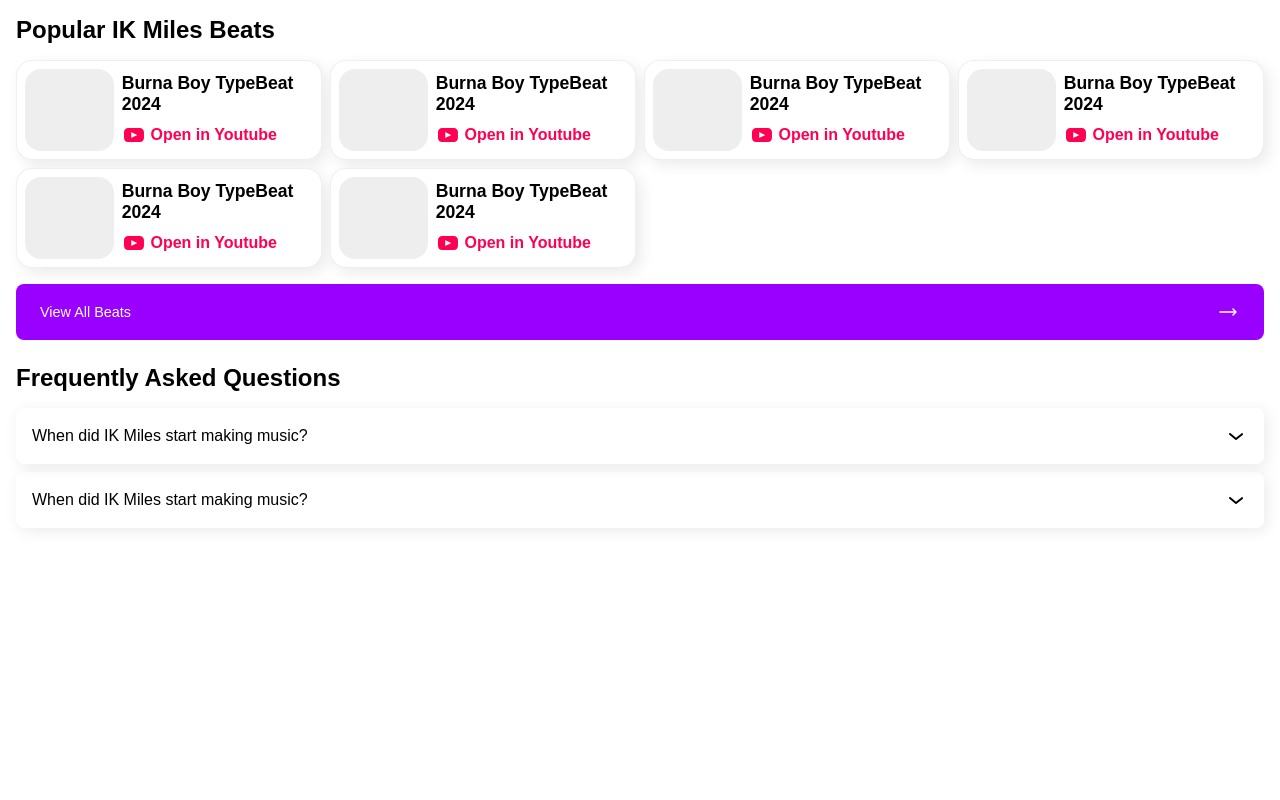
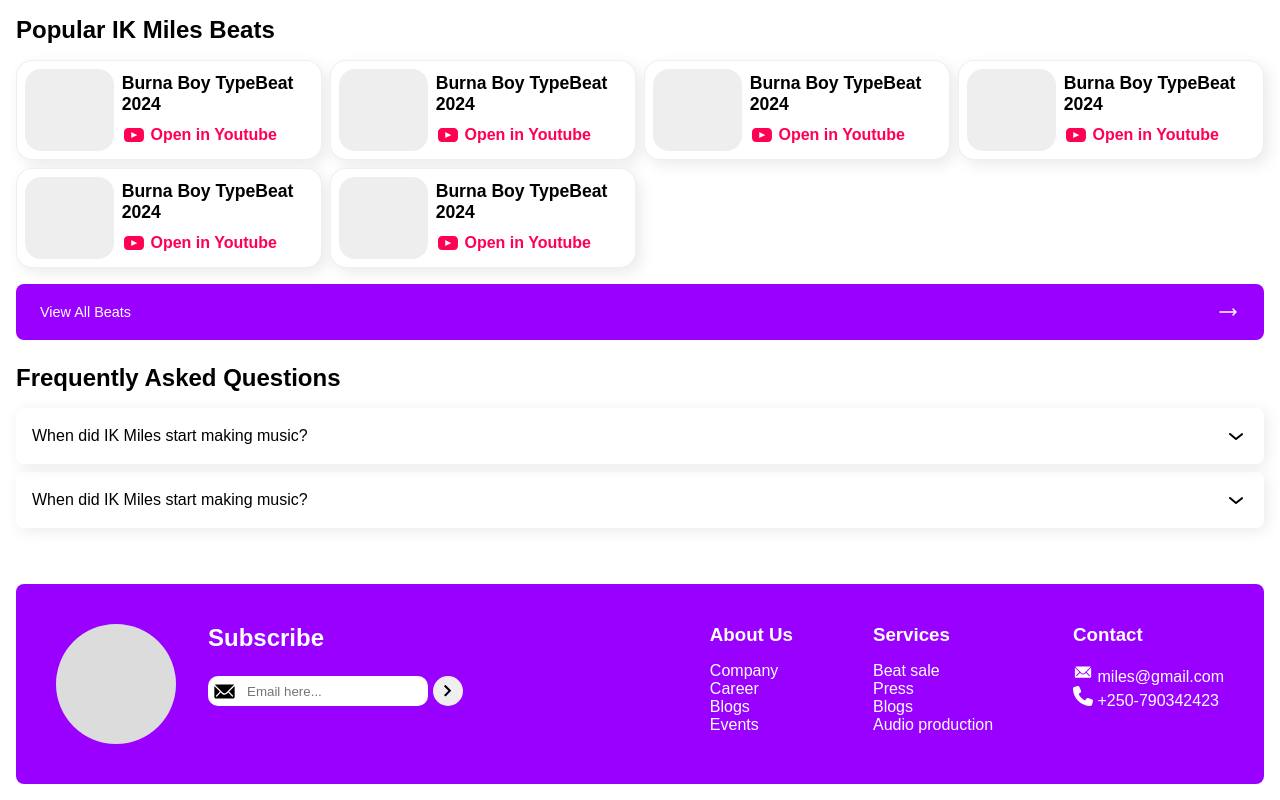
Before and after one commit to kenyipaul/ikmiles, a React (Vite) app: page / in a window 1280 px wide. Shown: the part 1104-1904 px from the top of the page. Before the commit the page ends 1672 px from the top, so only its background shows below. Built offline with nearby package versions, Linux system fonts and the light colour scheme.

Commit message:
Added the footer and its css

```diff
--- a/package.json
+++ b/package.json
@@ -11,7 +11,8 @@
   },
   "dependencies": {
     "react": "^18.3.1",
-    "react-dom": "^18.3.1"
+    "react-dom": "^18.3.1",
+    "react-icons": "^5.3.0"
   },
   "devDependencies": {
     "@eslint/js": "^9.11.1",
--- a/src/app.jsx
+++ b/src/app.jsx
@@ -1,5 +1,6 @@
 import "./styles/main.css"
 import Main from "./components/main";
+import Footer from "./components/footer.jsx";
 
 const App = () => {
   return (
@@ -36,6 +37,7 @@
 
 
           <Main />
+          <Footer />
     </div>
   )
 }
--- /dev/null
+++ b/src/components/footer.css
@@ -0,0 +1,110 @@
+*{
+    margin: 0;
+    padding: 0;
+    box-sizing: border-box;
+}
+li{
+    list-style: none;
+}
+.footer-container{
+    display: flex;
+    justify-content: space-between;
+    background:#9900ff;
+    margin: 1rem;
+    border-radius: .5rem;
+    border: none;
+    padding: 2.5rem;
+}
+.section-1{
+    display: flex;
+    gap: 2rem;
+}
+.profile{
+    width: 120px;
+    height: 120px;
+    background: rgb(220, 220, 220);
+    border: none;
+    border-radius: 50%;
+
+}
+.input{
+    display: flex;
+    justify-content: center;
+    align-items: center;
+    width: 220px;
+    height: 30px;
+    gap: 10px;
+    border-radius: 10px;
+    background: #fff;
+}
+.input input{
+    border: none;
+    outline: none;
+}
+.email h2{
+    color: #fff;
+    margin-bottom: 1.5rem;
+
+}
+.email .one{
+    display: flex;
+    gap: 5px;
+}
+.right-icon{
+    display: flex;
+    justify-content: center;
+    align-items: center;
+    width: 30px;
+    height: 30px;
+    border-radius: 50%;
+    border: none;
+}
+.right-icon:hover{
+    background: #efe816;
+}
+.section-2{
+    display: flex;
+    gap: 5rem;
+
+}
+
+.details-1 h3{
+    color: #fff;
+    margin-bottom: 1rem;
+
+}
+.details-1 li a{
+    text-decoration: none;
+    color: #fff;
+    margin-bottom:.3rem;
+    cursor: pointer;
+}
+.details-1 li a:hover{
+    text-decoration: underline ;
+}
+@media (max-width: 1050px){
+    .footer-container{
+        display: flex;
+        flex-direction: column;
+        gap: 2rem;
+    }
+
+}
+@media (max-width: 640px){
+    .section-1{
+        display: flex;
+        flex-direction: column;
+
+    }
+    .section-2{
+        display: flex;
+        flex-direction: column;
+        gap: 2rem;
+
+    }
+    .profile{
+        width: 100px;
+        height: 100px;
+    }
+
+}
--- /dev/null
+++ b/src/components/footer.jsx
@@ -0,0 +1,60 @@
+import './footer.css'
+import { FaChevronRight } from "react-icons/fa";
+import { IoIosMail } from "react-icons/io";
+import { FaPhone } from "react-icons/fa6";
+const footer = () => {
+  return (
+    <div className='footer-container'>
+        <div className="section-1">
+            <div className="profile">
+                <img src="" alt="" />
+            </div>
+            <div className="email">
+                <h2>Subscribe</h2>
+                <div className="one">
+                    <div className="input">
+                        <IoIosMail className='mail' fontSize={"25px"}/>
+                        <input type="text" placeholder='Email here...' />
+                    </div>
+                    <button className='right-icon'><FaChevronRight /></button>
+                </div>
+            </div>
+        </div>
+        <div className="section-2">
+            <div className="details-1">
+                <h3>About Us</h3>
+                <ul>
+                    <li><a href="#">Company</a></li>
+                    <li><a href="#">Career</a></li>
+                    <li><a href="#">Blogs</a></li>
+                    <li><a href="#">Events</a></li>
+                </ul>
+            </div>
+            <div className="details-1">
+                <h3>Services</h3>
+                <ul>
+                    <li><a href="#">Beat sale</a></li>
+                    <li><a href="#">Press</a></li>
+                    <li><a href="#">Blogs</a></li>
+                    <li><a href="#">Audio production</a></li>
+                </ul>
+            </div>
+            <div className="details-1">
+                <h3>Contact</h3>
+                <ul>
+                    <div className="myemail">
+                        <li><a href="#"><IoIosMail className='mail' fontSize={"20px"}/> miles@gmail.com</a></li>
+                    </div>
+                    <div className="myemail">
+                        <li><a href="#"><FaPhone  className='mail' fontSize={"20px"}/> +250-790342423</a></li>
+                    </div>
+
+                </ul>
+            </div>
+        </div>
+
+    </div>
+  )
+}
+
+export default footer
--- a/src/main.jsx
+++ b/src/main.jsx
@@ -3,5 +3,3 @@
 
 
 ReactDOM.createRoot(document.getElementById('root')).render(<App/>);
-
-ReactDOM.createRoot(document.getElementById('root')).render(<App/>);
```
Also changed, not shown: 1 other file (tests, documents, lock files or other folders).
